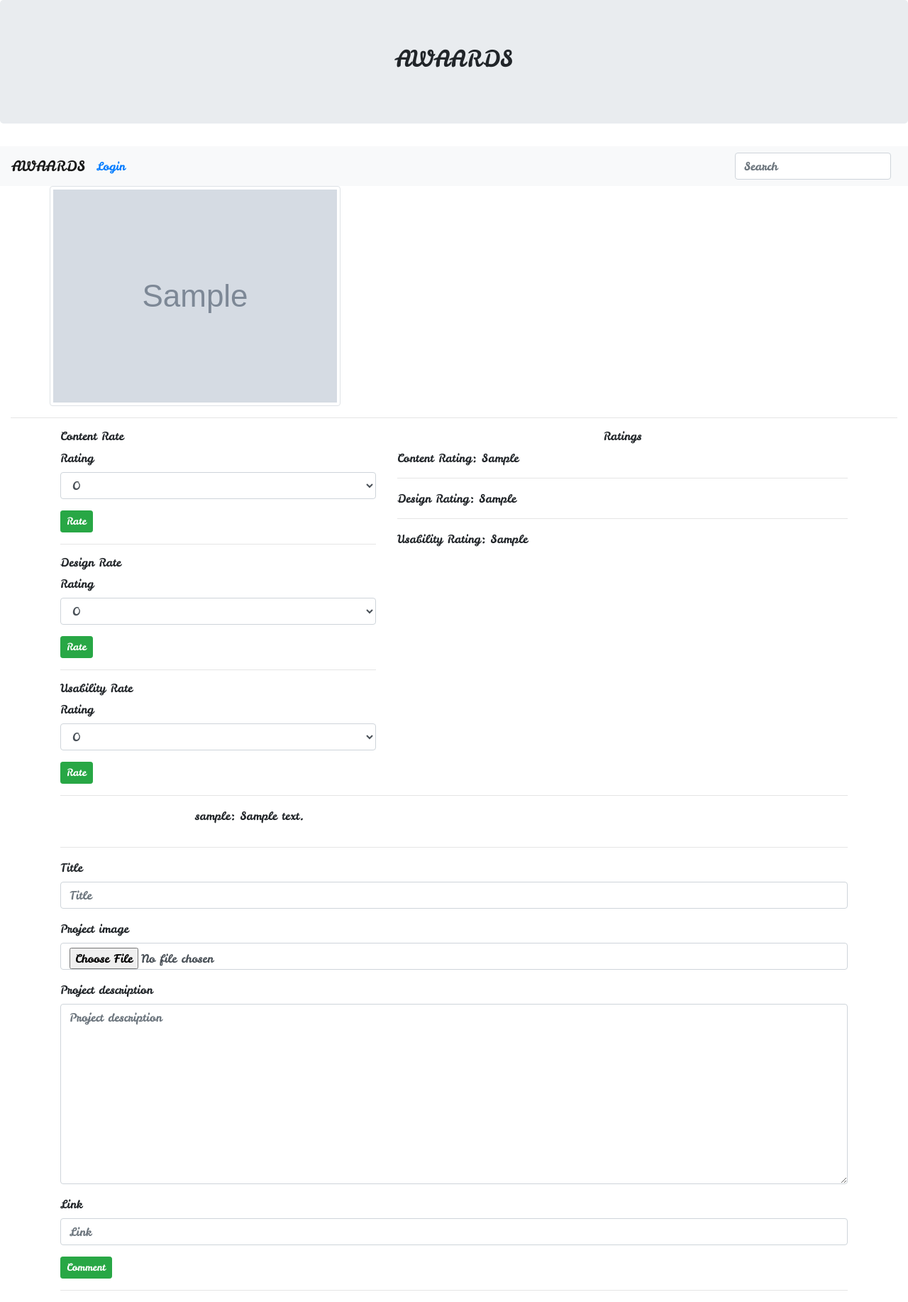
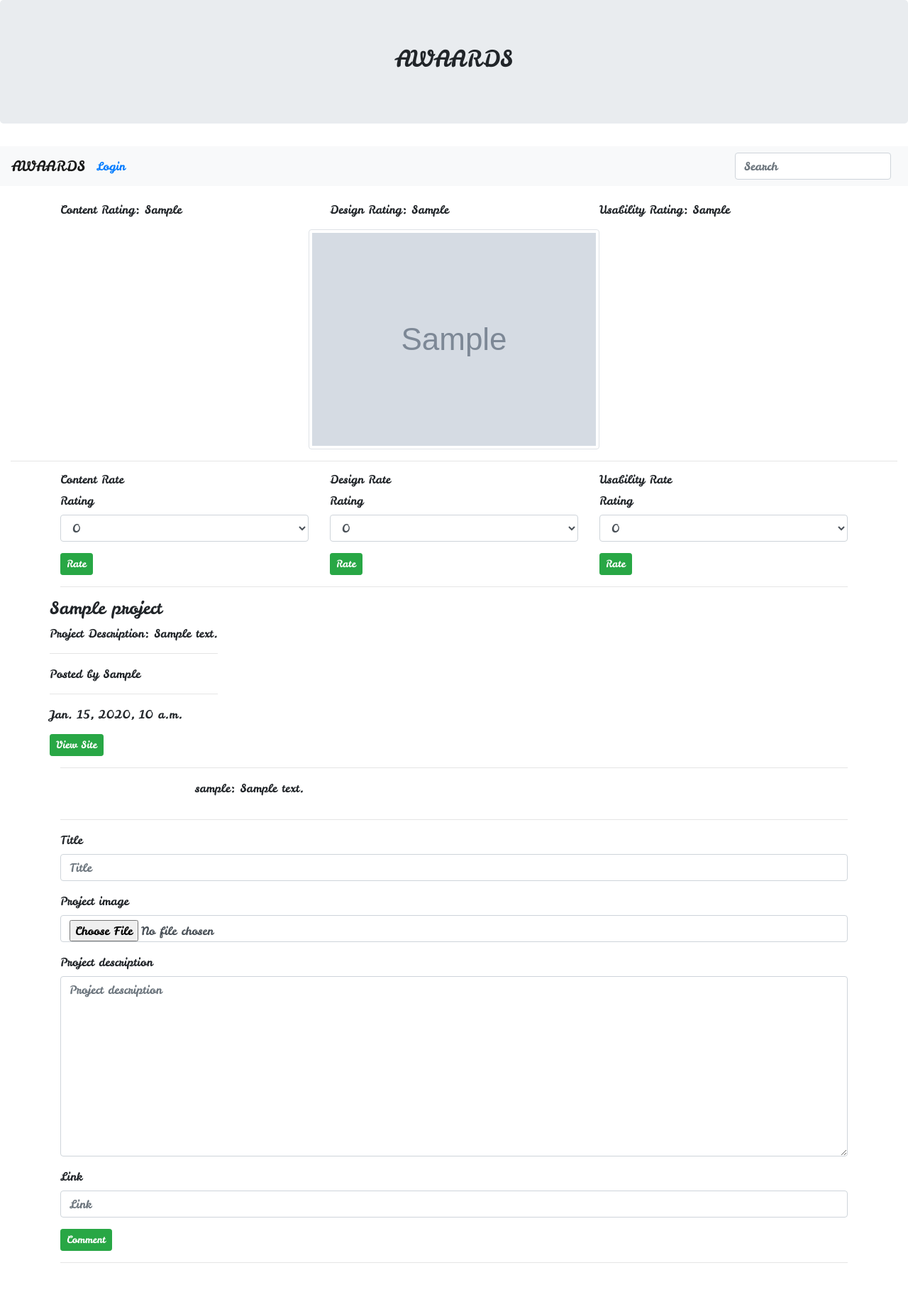
Before and after one commit to Uomar7/neighbourhood, a Django app: template awaard/templates/all-temps/project.html in a window 1280 px wide. Shown: the whole page at 71% size. After the commit the page ends 1779 px from the top, so only its background shows below. Run offline with Django 3.2, Linux system fonts and the light colour scheme; tables that the repository leaves empty hold one stand-in row (values such as "Sample post"); the template is opened without the code that fills it: values that come from a table or form of the project are taken from there, most other values are stand-ins (such as "Sample title", 1, 10 or a date in 2020); grey boxes marked "Sample" are stand-in pictures; some libraries are stand-ins or nearby versions.

Commit message:
final app creation

```diff
--- a/awaard/models.py
+++ b/awaard/models.py
@@ -68,7 +68,7 @@ class Project(models.Model):
         return project
 
 class Comment(models.Model):
-    review = models.CharField(max_length=400, blank=True) # automatically adds a new column on the project class called comments
+    review = models.CharField(max_length=400, blank=False) # automatically adds a new column on the project class called comments
     project = models.ForeignKey(Project, on_delete=models.CASCADE, related_name='comments')
     posted_by = models.ForeignKey(User, on_delete=models.CASCADE)
 
--- a/awaard/templates/all-temps/project.html
+++ b/awaard/templates/all-temps/project.html
@@ -9,18 +9,20 @@
 
 {% block content %}
 <div class="container" style="font-family: 'Leckerli One', cursive;">
+    <div class="row" style="margin-top: 1.3rem">
+        <div class="col-md-4">
+            <p>Content Rating: {{ct}} </p>
+        </div>
+        <div class="col-md-4">
+            <p>Design Rating: {{dt}} </p>
+        </div>
+        <div class="col-md-4">
+            <p>Usability Rating: {{ut}}</p>
+        </div>
+    </div>
     <div class="row" style="font-family: 'Leckerli One', cursive;">
+        <hr>
         <img src="{{ project.project_image.url }}" class="img-thumbnail" alt="">
-        <hr>
-        <!-- <div class="row">
-        <h3>{{project.title}}</h3>
-        <hr>
-        <p>{{project.project_description}}</p>
-        <hr> -->
-        <!-- <a type="button" class="btn btn-success btn-sm" href="{{project.link}}" value="view site"> -->
-        <!-- <a href="{{project.link}}" target="blank" class="btn btn-success btn-sm"> view site</a>
-        <p>Posted : {{project.posted}}</p>
-        </div> -->
         <hr>
     </div>
 </div>
@@ -28,44 +30,60 @@
 
 <div class="container" style="font-family: 'Leckerli One', cursive;">
     <div class="row">
-        <div class="col-md-5">
-
+        <div class="col-md-4">
             <h6> Content Rate</h6>
-            <form action="{% url 'single_project' project.id %}" method="post">
-                {% csrf_token%}
-                {%bootstrap_form contform layout='inline'%}
-                <input type="submit" class="btn btn-success btn-sm" value="Rate">
-            </form>
-            <hr>
-            <h6> Design Rate</h6>
-            <form action="{% url 'single_project' project.id %}" method="post">
-                {% csrf_token%}
-                {%bootstrap_form desform layout='inline'%}
-                <input type="submit" class="btn btn-success btn-sm" value="Rate">
-            </form>
-            <hr>
-            <h6> Usability Rate</h6>
-            <form action="{% url 'single_project' project.id %}" method="post">
-                {% csrf_token%}
-                {%bootstrap_form useform layout='inline'%}
-                <input type="submit" class="btn btn-success btn-sm" value="Rate">
-            </form>
+                <form action="{% url 'single_project' project.id %}" method="post">
+                    {% csrf_token%}
+                    {%bootstrap_form contform layout='inline'%}
+                    <input type="submit" class="btn btn-success btn-sm" value="Rate">
+                </form>
         </div>
         <hr>
-        <div class="col-md-7">
-            <div class="header">
-                <h6 class="text-center">Ratings</h6>
-            </div>
-            <div class="body">
-                <p>Content Rating: {{ct}} </p>
-                <hr>
-                <p>Design Rating: {{dt}} </p>
-                <hr>
-                <p>Usability Rating: {{ut}}</p>
-            </div>
+        <div class="col-md-4">
+            <h6> Design Rate</h6>
+                <form action="{% url 'single_project' project.id %}" method="post">
+                    {% csrf_token%}
+                    {%bootstrap_form desform layout='inline'%}
+                    <input type="submit" class="btn btn-success btn-sm" value="Rate">
+                </form>
         </div>
         <hr>
+        <div class="col-md-4">
+            <h6> Usability Rate</h6>
+                <form action="{% url 'single_project' project.id %}" method="post">
+                    {% csrf_token%}
+                    {%bootstrap_form useform layout='inline'%}
+                    <input type="submit" class="btn btn-success btn-sm" value="Rate">
+                </form>
+        </div>
     </div>
+    <hr>
+   <div class="row">
+       <div class="panel">
+           <div class="panel-header">
+            <h4>
+                {{project.title}}
+            </h4>
+           </div>
+           <div class="panel-body">
+
+               <p> Project Description: {{project.project_description}}</p>
+               <hr>
+               <p>Posted by {{project.profile}}</p>
+               <hr>
+               <p>{{project.posted}}</p> <a href="{{project.link}}" class="btn btn-success btn-sm">View Site</a>
+           </div>
+       </div>
+   </div>
+    <!-- <div class="row">
+        <h3>{{project.title}}</h3>
+        <hr>
+        <p>{{project.project_description}}</p>
+        <hr> -->
+    <!-- <a type="button" class="btn btn-success btn-sm" href="{{project.link}}" value="view site"> -->
+    <!-- <a href="{{project.link}}" target="blank" class="btn btn-success btn-sm"> view site</a>
+        <p>Posted : {{project.posted}}</p>
+        </div> -->
     <hr>
      <div class="row">
          <div class="col-md-2"></div>
```
Also changed, not shown: awaard/views.py (+26 -21 lines), awaard/migrations/0001_initial.py (added), media/images/IMG_9336_CFQKx8F.JPG (added), media/images/IMG_9336_IlFJRJv.JPG (added).
